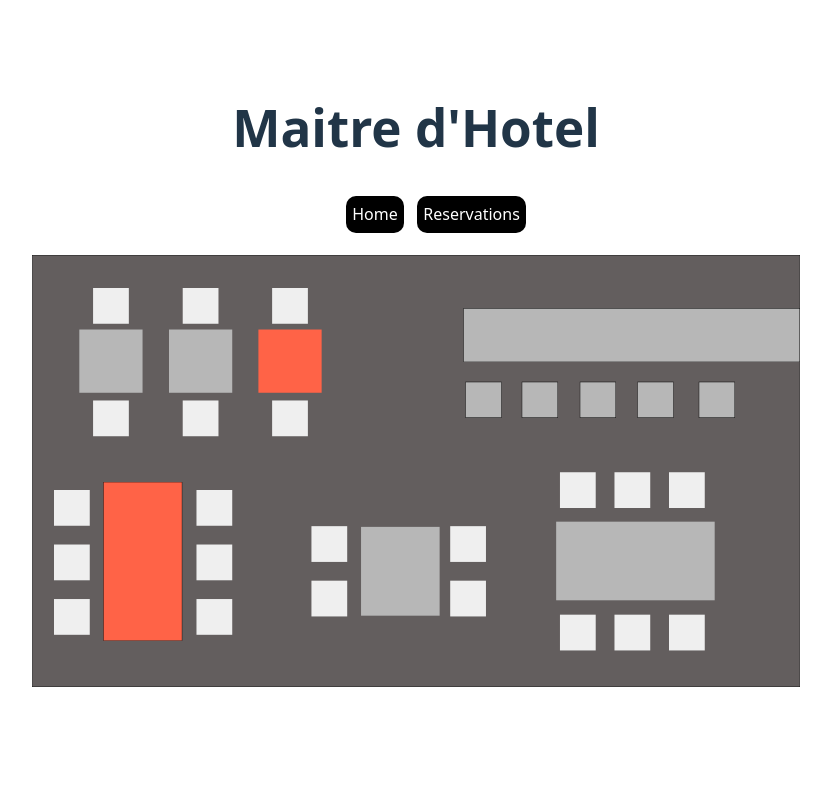
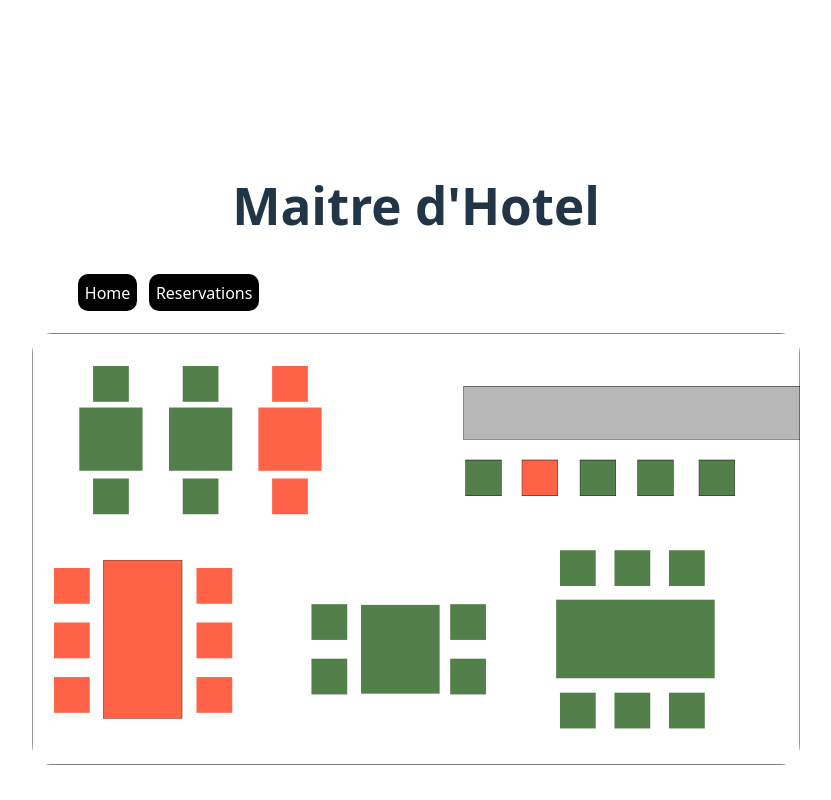
Before and after one commit to Devine4Life-Jules/maitreHotel, a React (Vite) app: page / in a window 1280 px wide. Shown: the whole page, without its empty margins (224-1055 px from the left). Built offline with nearby package versions, Linux system fonts and the light colour scheme.

Commit message:
visual updates

```diff
--- a/src/App.jsx
+++ b/src/App.jsx
@@ -5,10 +5,16 @@ import { useState } from 'react';
 import { HashRouter as Router, Routes, Route, NavLink } from "react-router-dom";
 
 function App() {
-  const [reservations, setReservations] = useState([]);
-  const [orders, setOrders] = useState({
+
+
+
+  const [reservations, setReservations] = useState([
+    { name: "jules", time: "01:23", people: "3" }
+  ]);
+    const [orders, setOrders] = useState({
     table1: [{ name: "Water", price: 2, quantity: 1 }],
     table6: [{ name: "Hamburger", price: 19, quantity: 2 }],
+    barSpot2: [{ name: "coke", price: 2, quantity: 3 }],
   });
   const [selectedTable, setSelectedTable] = useState(null);
   const [isOrdering, setIsOrdering] = useState(false);
@@ -42,7 +48,7 @@ function App() {
   );
 
   return (
-    <div>
+    <div style={{ height: "60vh", width: "60vw" }}>
       <h1>Maitre d'Hotel</h1>
       <Router>
         <nav>
--- a/src/components/FloorPlan.jsx
+++ b/src/components/FloorPlan.jsx
@@ -5,7 +5,6 @@ import Map from "./Map.jsx";
 import availableProducts from "../availableProducts.js";
 
 const FloorPlan = ({ orders, selectedTable, isOrdering, setOrders, setSelectedTable, setIsOrdering }) => {
-  const [checkedItems, setCheckedItems] = useState({});
   const [showBill, setShowBill] = useState(false);
 
   const handleTableClick = (tableId) => {
@@ -24,19 +23,13 @@ const FloorPlan = ({ orders, selectedTable, isOrdering, setOrders, setSelectedTa
   };
 
   const getTableFill = (tableId) => {
-    return orders[tableId] && orders[tableId].length > 0 ? "#FF6347" : "#b7b7b7"; // Active: Tomato, Inactive: Gray
+    return orders[tableId] && orders[tableId].length > 0 ? "#FF6347" : "#537f4b";
   };
 
   const handleGetBill = () => {
     setShowBill(true);
   };
 
-  const handleChecked = (index) => {
-    setCheckedItems((prev) => ({
-      ...prev,
-      [index]: !prev[index],
-    }));
-  };
 
   const handleCloseBill = () => {
     setShowBill(false);
@@ -106,7 +99,7 @@ const FloorPlan = ({ orders, selectedTable, isOrdering, setOrders, setSelectedTa
   };
 
   return (
-    <div style={{ height: "60vh", width: "60vw" }}>
+    <div>
       {isOrdering ? (
         <OrderMenu
           selectedTable={selectedTable}
--- a/src/components/Map.jsx
+++ b/src/components/Map.jsx
@@ -1,11 +1,11 @@
 
 const Map = ({handleTableClick, getTableFill}) => {
     return (
-        <svg xmlns="http://www.w3.org/2000/svg" version="1.1" viewBox="0 0 1920 1080">
+        <svg xmlns="http://www.w3.org/2000/svg" version="1.1" viewBox="0 0 1920 1080" className="map">
         <g>
             <g id="Layer_1">
                 <g>
-                    <rect fill="#635e5e" x=".5" y=".5" width="1919" height="1079" />
+                    <rect fill="white" x=".5" y=".5" width="1919" height="1079" />
                     <path d="M1919,1v1078H1V1h1918M1920,0H0v1080h1920V0h0Z" />
                 </g>
             </g>
@@ -21,22 +21,22 @@ const Map = ({handleTableClick, getTableFill}) => {
                     <path d="M374.6,568.2v395.3h-195.5v-395.3h195.5M375.6,567.2h-197.5v397.3h197.5v-397.3h0Z" />
                 </g>
                 <g>
-                    <rect fill="#efefef" x="411.2" y="860.1" width="89.4" height="89.4" />
+                    <rect fill={getTableFill("table1")} x="411.2" y="860.1" width="89.4" height="89.4" />
                 </g>
                 <g>
-                    <rect fill="#efefef" x="411.2" y="723.8" width="89.4" height="89.4" />
+                    <rect fill={getTableFill("table1")} x="411.2" y="723.8" width="89.4" height="89.4" />
                 </g>
                 <g>
-                    <rect fill="#efefef" x="411.2" y="587.5" width="89.4" height="89.4" />
+                    <rect fill={getTableFill("table1")} x="411.2" y="587.5" width="89.4" height="89.4" />
                 </g>
                 <g>
-                    <rect fill="#efefef" x="55" y="860.1" width="89.4" height="89.4" />
+                    <rect fill={getTableFill("table1")} x="55" y="860.1" width="89.4" height="89.4" />
                 </g>
                 <g>
-                    <rect fill="#efefef" x="55" y="723.8" width="89.4" height="89.4" />
+                    <rect fill={getTableFill("table1")} x="55" y="723.8" width="89.4" height="89.4" />
                 </g>
                 <g>
-                    <rect fill="#efefef" x="55" y="587.5" width="89.4" height="89.4" />
+                    <rect fill={getTableFill("table1")} x="55" y="587.5" width="89.4" height="89.4" />
                 </g>
             </g>
             <g id="table3" className="spot" onClick={() => handleTableClick("table3")}>
@@ -44,22 +44,22 @@ const Map = ({handleTableClick, getTableFill}) => {
                     <rect fill={getTableFill("table3")} x="1310.4" y="666.7" width="396.3" height="196.5" />
                 </g>
                 <g>
-                    <rect fill="#efefef" x="1319.9" y="899.2" width="89.4" height="89.4" />
+                    <rect fill={getTableFill("table3")} x="1319.9" y="899.2" width="89.4" height="89.4" />
                 </g>
                 <g>
-                    <rect fill="#efefef" x="1456.2" y="899.2" width="89.4" height="89.4" />
+                    <rect fill={getTableFill("table3")} x="1456.2" y="899.2" width="89.4" height="89.4" />
                 </g>
                 <g>
-                    <rect fill="#efefef" x="1592.5" y="899.2" width="89.4" height="89.4" />
+                    <rect fill={getTableFill("table3")} x="1592.5" y="899.2" width="89.4" height="89.4" />
                 </g>
                 <g>
-                    <rect fill="#efefef" x="1319.9" y="543.1" width="89.4" height="89.4" />
+                    <rect fill={getTableFill("table3")} x="1319.9" y="543.1" width="89.4" height="89.4" />
                 </g>
                 <g>
-                    <rect fill="#efefef" x="1456.2" y="543.1" width="89.4" height="89.4" />
+                    <rect fill={getTableFill("table3")} x="1456.2" y="543.1" width="89.4" height="89.4" />
                 </g>
                 <g>
-                    <rect fill="#efefef" x="1592.5" y="543.1" width="89.4" height="89.4" />
+                    <rect fill={getTableFill("table3")} x="1592.5" y="543.1" width="89.4" height="89.4" />
                 </g>
             </g>
             <g id="barSpot5" className="spot" onClick={() => handleTableClick("barSpot5")}>
@@ -97,24 +97,24 @@ const Map = ({handleTableClick, getTableFill}) => {
                     <rect fill={getTableFill("table2")} x="822.6" y="679.7" width="196.5" height="222" />
                 </g>
                 <g>
-                    <rect fill="#efefef" x="698.6" y="814.2" width="89.4" height="89.4" />
+                    <rect fill={getTableFill("table2")} x="698.6" y="814.2" width="89.4" height="89.4" />
                 </g>
                 <g>
-                    <rect fill="#efefef" x="698.6" y="677.9" width="89.4" height="89.4" />
+                    <rect fill={getTableFill("table2")} x="698.6" y="677.9" width="89.4" height="89.4" />
                 </g>
                 <g>
-                    <rect fill="#efefef" x="1045.5" y="814.2" width="89.4" height="89.4" />
+                    <rect fill={getTableFill("table2")} x="1045.5" y="814.2" width="89.4" height="89.4" />
                 </g>
                 <g>
-                    <rect fill="#efefef" x="1045.5" y="677.9" width="89.4" height="89.4" />
+                    <rect fill={getTableFill("table2")} x="1045.5" y="677.9" width="89.4" height="89.4" />
                 </g>
             </g>
             <g id="table6" className="spot" onClick={() => handleTableClick("table6")}>
                 <g>
-                    <rect fill="#efefef" x="600.3" y="82.5" width="89.4" height="89.4" />
+                    <rect fill={getTableFill("table6")} x="600.3" y="82.5" width="89.4" height="89.4" />
                 </g>
                 <g>
-                    <rect fill="#efefef" x="600.3" y="363.7" width="89.4" height="89.4" />
+                    <rect fill={getTableFill("table6")} x="600.3" y="363.7" width="89.4" height="89.4" />
                 </g>
                 <g>
                     <rect fill={getTableFill("table6")} x="566" y="186.3" width="158.1" height="158.1" />
@@ -122,10 +122,10 @@ const Map = ({handleTableClick, getTableFill}) => {
             </g>
             <g id="table5" className="spot" onClick={() => handleTableClick("table5")}>
                 <g>
-                    <rect fill="#efefef" x="376.8" y="82.5" width="89.4" height="89.4" />
+                    <rect fill={getTableFill("table5")} x="376.8" y="82.5" width="89.4" height="89.4" />
                 </g>
                 <g>
-                    <rect fill="#efefef" x="376.8" y="363.7" width="89.4" height="89.4" />
+                    <rect fill={getTableFill("table5")} x="376.8" y="363.7" width="89.4" height="89.4" />
                 </g>
                 <g>
                     <rect fill={getTableFill("table5")} x="342.5" y="186.3" width="158.1" height="158.1" />
@@ -133,10 +133,10 @@ const Map = ({handleTableClick, getTableFill}) => {
             </g>
             <g id="table4" className="spot" onClick={() => handleTableClick("table4")}>
                 <g>
-                    <rect fill="#efefef" x="152.7" y="82.5" width="89.4" height="89.4" />
+                    <rect fill={getTableFill("table4")} x="152.7" y="82.5" width="89.4" height="89.4" />
                 </g>
                 <g>
-                    <rect fill="#efefef" x="152.7" y="363.7" width="89.4" height="89.4" />
+                    <rect fill={getTableFill("table4")} x="152.7" y="363.7" width="89.4" height="89.4" />
                 </g>
                 <g>
                     <rect fill={getTableFill("table4")} x="118.3" y="186.3" width="158.1" height="158.1" />
--- a/src/components/ReservationForm.jsx
+++ b/src/components/ReservationForm.jsx
@@ -2,7 +2,7 @@ import React from 'react';
 
 const ReservationForm = ({ name, hour, people, setName, setHour, setPeople, onAdd }) => {
   return (
-    <form onSubmit={onAdd} className="flex gap-2 mb-4">
+    <form onSubmit={onAdd} className="reservationForm">
       <input
         type="text"
         placeholder="Name"
--- a/src/components/ReservationList.jsx
+++ b/src/components/ReservationList.jsx
@@ -3,7 +3,7 @@ import ReservationItem from './ReservationItem';
 
 const ReservationList = ({ title, reservations, removeReservation, isLate }) => {
   return (
-    <div className="mb-4">
+    <div className="resvationList">
       <h3 className={`text-xl mb-2 ${isLate ? 'text-red-600' : ''}`}>{title}</h3>
       <ul className="space-y-2">
         {reservations.map((res, index) => (
--- a/src/index.css
+++ b/src/index.css
@@ -54,6 +54,10 @@ button:focus-visible {
   outline: 4px auto -webkit-focus-ring-color;
 }
 
+nav {
+  background-color: white;
+  border-radius: 10px;
+}
 
 .table {
   background-color: white;
@@ -102,6 +106,9 @@ button:focus-visible {
   margin: 2rem;
 }
 
+ul {
+  text-align: left;
+}
 
 nav ul li {
   list-style: none;
@@ -122,7 +129,48 @@ nav ul li a {
   display: flex;
 }
 
+.map {
+  border-radius: 20px;
+}
 
+.reservationItemn, .orderItem {
+  border-bottom: 1px solid black;
+  background-color: white;
+  color: black;
+  padding: .5rem auto;
+  margin-bottom: 1rem;
+  display: flex;
+  justify-content: space-between;
+}
+
+.orderItemBtns {
+  display: flex;
+  gap: .5rem;
+}
+
+.orderItem {
+  gap: 1rem;
+  padding: 1rem;
+  border-radius: 10px;
+}
+
+
+.resvationList {
+  background-color: white;
+  color: black;
+  padding: 1rem;
+  border-radius: 10px;
+  margin: 1rem;
+  text-align: left;
+}
+
+.reservationForm {
+  background-color: white;
+  display: flex;
+  gap: 1rem;
+  padding: 1rem;
+  border-radius: 10px;
+}
 
 @media (prefers-color-scheme: light) {
   :root {
```
Also changed, not shown: src/components/OrderList.jsx (+7 -6 lines), src/components/ReservationItem.jsx (+5 -2 lines).
